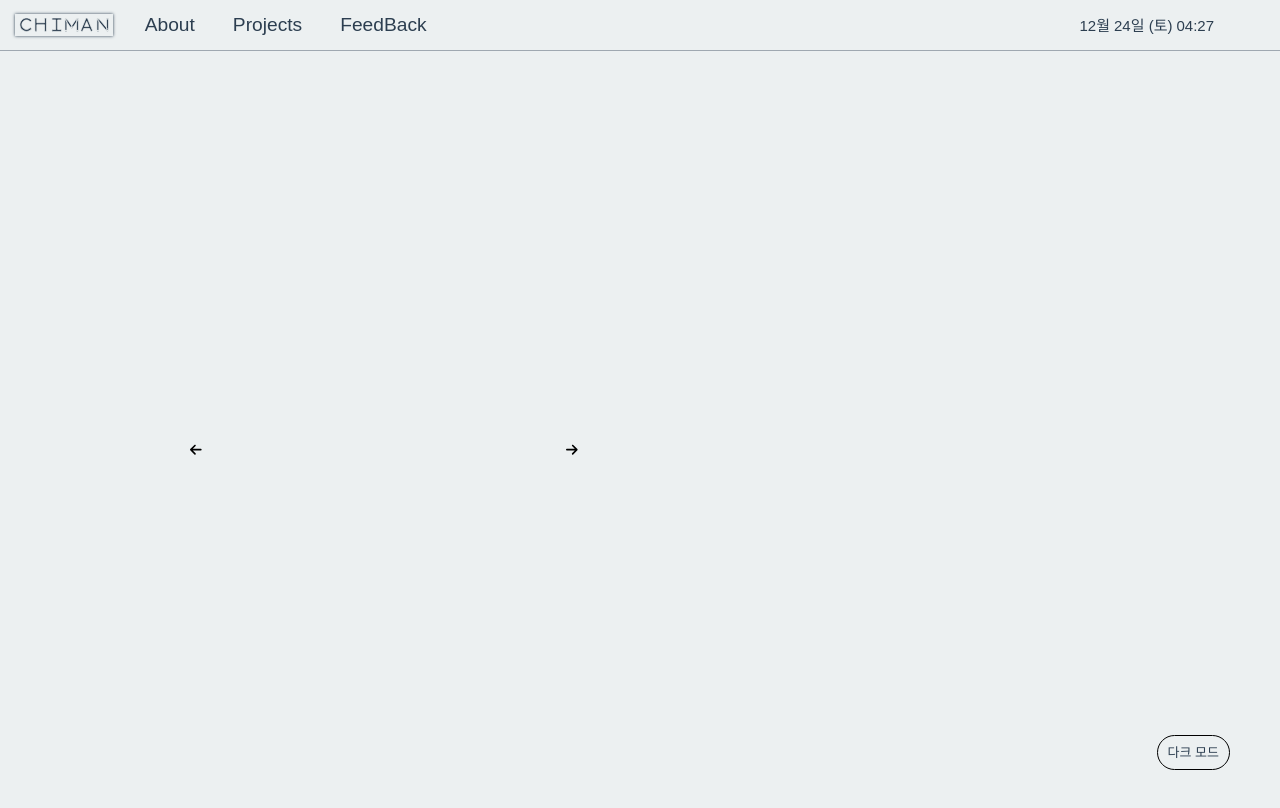
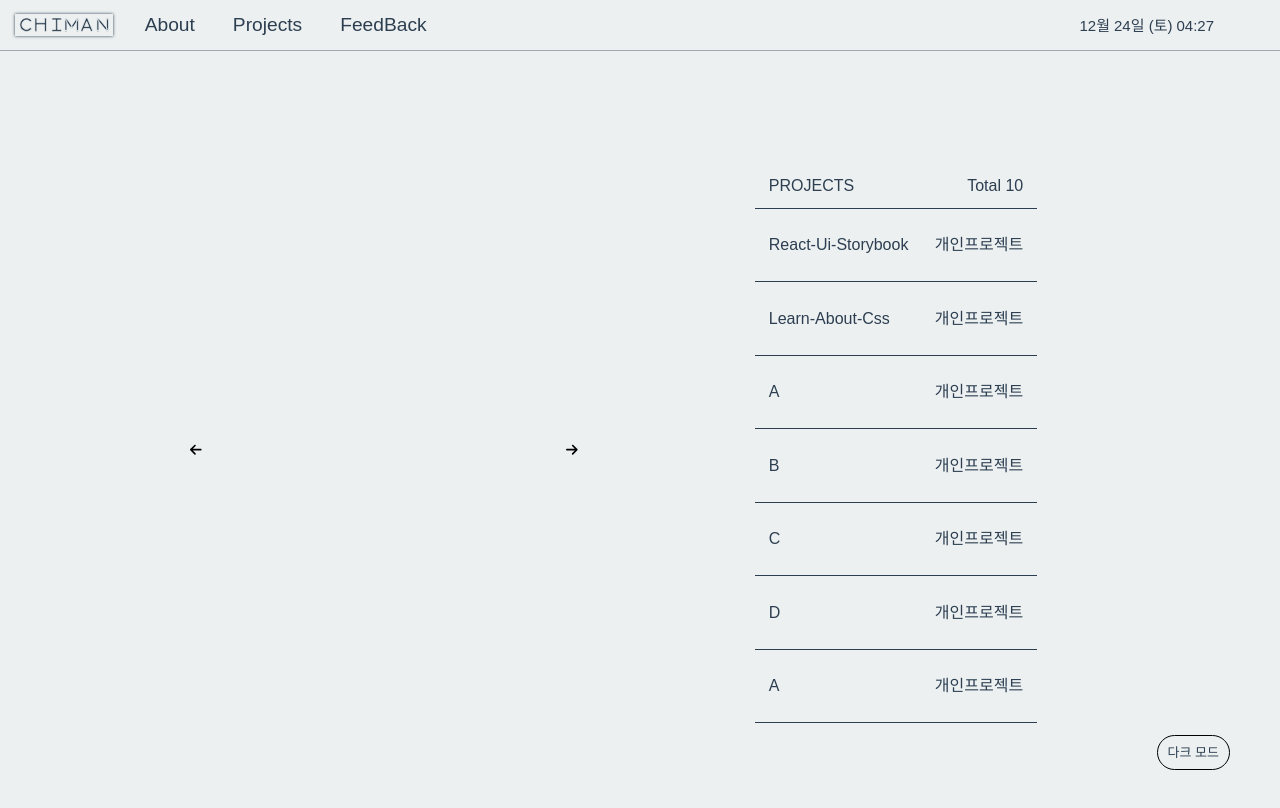
Before and after one commit to rlaclghks123/portfolio, a React (Create React App) app: page /projects in a window 1280 px wide. Shown: the top 808 px of the page. Built offline with nearby package versions, Linux system fonts and the light colour scheme.

Commit message:
feat: project 컴포넌트 목록 추가

```diff
--- a/src/routes/Projects.jsx
+++ b/src/routes/Projects.jsx
@@ -11,12 +11,121 @@ const ItemImg = styled(motion.div)`
   height: 70vh;
 `;
 
+const List = styled.div`
+  width: 60%;
+  height: 90%;
+  overflow: hidden;
+  background-color: inherit;
+  color: ${(props) => props.theme.textColor};
+`;
+
+const Title = styled.div`
+  padding: 5%;
+  border-bottom: 0.1px solid ${(props) => props.theme.textColor};
+  cursor: pointer;
+  display: flex;
+  justify-content: space-between;
+`;
+
+const Ul = styled.div`
+  overflow: scroll;
+  width: 100%;
+  height: 100%;
+  &::-webkit-scrollbar {
+    width: 0px;
+  }
+`;
+
+const Li = styled(motion.li)`
+  padding: 0% 5% 10% 5%;
+  margin: 10% 0px;
+  display: flex;
+  justify-content: space-between;
+  cursor: pointer;
+  border-bottom: 0.1px solid ${(props) => props.theme.textColor};
+
+  &:hover {
+    color: rgba(122, 122, 122, 0.5);
+  }
+`;
+
+const data = [
+  {
+    title: 'React-Ui-Storybook',
+    images: ['images/다람쥐.png', 'images/다람쥐.png', 'images/다람쥐.png', 'images/다람쥐.png'],
+    projectType: '개인프로젝트',
+  },
+
+  {
+    title: 'Learn-About-Css',
+    images: ['images/고래.png', 'images/고래.png', 'images/고래.png', 'images/고래.png'],
+    projectType: '개인프로젝트',
+  },
+  {
+    title: 'A',
+    images: ['images/다람쥐.png', 'images/다람쥐.png', 'images/다람쥐.png', 'images/다람쥐.png'],
+    projectType: '개인프로젝트',
+  },
+  {
+    title: 'B',
+    images: ['images/새.png', 'images/새.png', 'images/새.png', 'images/새.png'],
+    projectType: '개인프로젝트',
+  },
+  {
+    title: 'C',
+    images: ['images/고래.png', 'images/고래.png', 'images/고래.png', 'images/고래.png'],
+    projectType: '개인프로젝트',
+  },
+  {
+    title: 'D',
+    images: ['images/다람쥐.png', 'images/다람쥐.png', 'images/다람쥐.png', 'images/다람쥐.png'],
+    projectType: '개인프로젝트',
+  },
+  {
+    title: 'A',
+    images: ['images/새.png', 'images/새.png', 'images/새.png', 'images/새.png'],
+    projectType: '개인프로젝트',
+  },
+  {
+    title: 'B',
+    images: ['images/고래.png', 'images/고래.png', 'images/고래.png', 'images/고래.png'],
+    projectType: '개인프로젝트',
+  },
+  {
+    title: 'C',
+    images: ['images/여우.png', 'images/여우.png', 'images/여우.png', 'images/여우.png'],
+    projectType: '개인프로젝트',
+  },
+  {
+    title: 'D',
+    images: ['images/고래.png', 'images/고래.png', 'images/고래.png', 'images/고래.png'],
+    projectType: '개인프로젝트',
+  },
+];
+
 function Projects() {
   return (
     <DoubleBox>
       <Carousel>
         <ItemImg />
       </Carousel>
+
+      <List>
+        <Title>
+          <span>PROJECTS</span>
+          <span>Total {data.length}</span>
+        </Title>
+        <Ul>
+          {data.map((item, index) => {
+            return (
+              <Li key={index} data-li-id={index}>
+                <span>{item.title}</span>
+                <span>{item.projectType}</span>
+              </Li>
+            );
+          })}
+        </Ul>
+      </List>
     </DoubleBox>
   );
 }
```
